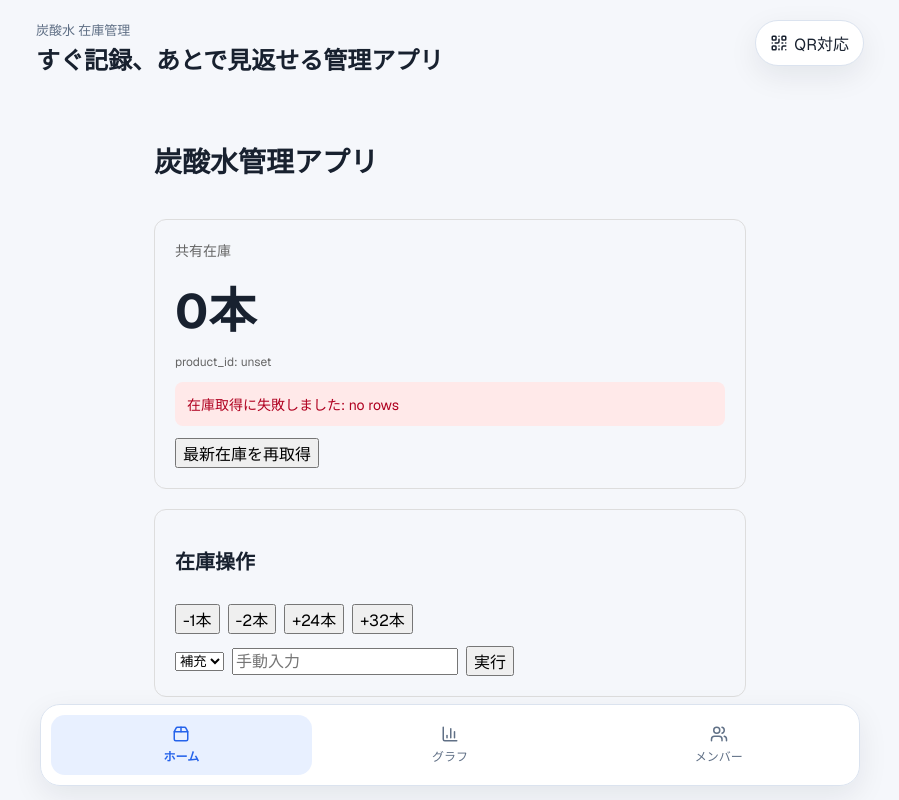
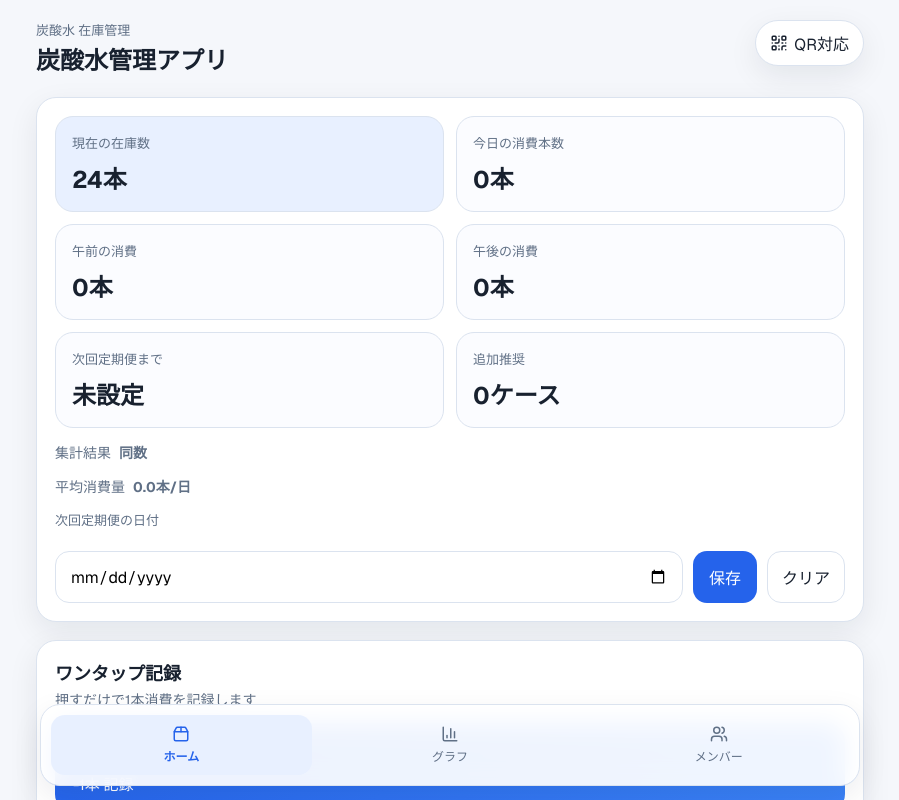
Before and after one commit to ykobayan0825-afk/sparkling-water-app, a Next.js app: page / in a window 1280 px wide. Shown: the top 800 px of the page, without its empty margins (190-1089 px from the left). Built offline with nearby package versions, Linux system fonts and the light colour scheme; no server answers; the database is empty.

Commit message:
Deploy current UI layout

```diff
--- a/app/page.tsx
+++ b/app/page.tsx
@@ -1,89 +1,17 @@
-"use client";
+"use client"
 
-import StockControls from "@/components/StockControls";
-import { useSharedInventory } from "@/hooks/useSharedInventory";
+import { MemberActionGrid } from "@/components/member-action-grid"
+import { QRScannerSheet } from "@/components/qr-scanner-sheet"
+import { RecentHistoryList } from "@/components/recent-history-list"
+import { StockSummary } from "@/components/stock-summary"
 
 export default function HomePage() {
-  const { stock, loading, syncing, error, refresh, consume, replenish, productId } =
-    useSharedInventory();
-
   return (
-    <main
-      style={{
-        maxWidth: 640,
-        margin: "0 auto",
-        padding: 24,
-        display: "grid",
-        gap: 20,
-      }}
-    >
-      <h1 style={{ fontSize: 28, fontWeight: 700 }}>炭酸水管理アプリ</h1>
-
-      <section
-        style={{
-          border: "1px solid #ddd",
-          borderRadius: 12,
-          padding: 20,
-          display: "grid",
-          gap: 12,
-        }}
-      >
-        <div style={{ fontSize: 14, color: "#666" }}>共有在庫</div>
-
-        {loading ? (
-          <div style={{ fontSize: 32, fontWeight: 700 }}>読み込み中...</div>
-        ) : (
-          <div style={{ fontSize: 48, fontWeight: 700 }}>{stock}本</div>
-        )}
-
-        <div style={{ fontSize: 12, color: "#666" }}>
-          product_id: {productId || "未設定"}
-        </div>
-
-        {syncing && (
-          <div style={{ fontSize: 13, color: "#666" }}>
-            Supabase に反映中...
-          </div>
-        )}
-
-        {error && (
-          <div
-            style={{
-              background: "#ffe9e9",
-              color: "#b00020",
-              padding: 12,
-              borderRadius: 8,
-              fontSize: 14,
-            }}
-          >
-            {error}
-          </div>
-        )}
-
-        <div style={{ display: "flex", gap: 8, flexWrap: "wrap" }}>
-          <button onClick={refresh} disabled={loading || syncing}>
-            最新在庫を再取得
-          </button>
-        </div>
-      </section>
-
-      <section
-        style={{
-          border: "1px solid #ddd",
-          borderRadius: 12,
-          padding: 20,
-          display: "grid",
-          gap: 12,
-        }}
-      >
-        <h2 style={{ fontSize: 20, fontWeight: 600 }}>在庫操作</h2>
-
-        <StockControls
-          disabled={loading || syncing}
-          onConsume={consume}
-          onReplenish={replenish}
-        />
-      </section>
-    </main>
-  );
+    <div className="stack-gap-lg">
+      <StockSummary />
+      <MemberActionGrid />
+      <QRScannerSheet />
+      <RecentHistoryList />
+    </div>
+  )
 }
--- a/components/app-shell.tsx
+++ b/components/app-shell.tsx
@@ -19,7 +19,7 @@ export function AppShell({ children }: { children: React.ReactNode }) {
       <header className="top-header">
         <div>
           <p className="eyebrow">炭酸水 在庫管理</p>
-          <h1 className="page-title">すぐ記録、あとで見返せる管理アプリ</h1>
+          <h1 className="page-title">炭酸水管理アプリ</h1>
         </div>
         <div className="header-badge">
           <QrCode size={18} />
--- a/components/qr-scanner-sheet.tsx
+++ b/components/qr-scanner-sheet.tsx
@@ -57,8 +57,6 @@ export function QRScannerSheet() {
     setIsProcessing(true)
 
     try {
-      await cleanupScanner()
-
       const raw = decodedText.trim()
 
       let memberId = raw
@@ -84,7 +82,9 @@ export function QRScannerSheet() {
         return
       }
 
-      consumeByMember(memberId, "qr")
+      await consumeByMember(memberId, "qr")
+      toast.success(`${member.name}が1本飲みました`)
+      await cleanupScanner()
       setIsOpen(false)
     } catch {
       toast.error("QRの読み取りに失敗しました")
```
